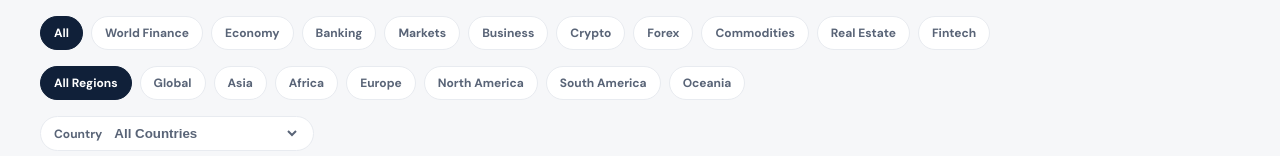
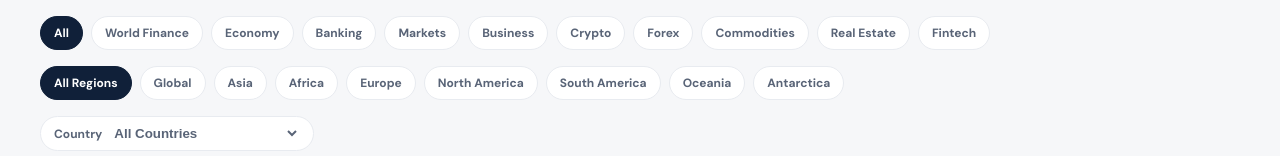
Before and after one commit to nkk872/finance-world, a Next.js app: page / in a window 1280 px wide. Shown: the part 1138-1294 px from the top of the page. Built offline with nearby package versions, Linux system fonts and the light colour scheme; no server answers.

Commit message:
Add Antarctica to continent news filters

```diff
--- a/app/page.tsx
+++ b/app/page.tsx
@@ -7,7 +7,7 @@ import { WORLD_COUNTRIES } from "../lib/countries";
 
 type Article = { title:string; url:string; domain:string; publishedAt:string; image:string|null; summary:string; category:string; provider:string; region?:string; country?:string };
 const categories=["All","World Finance","Economy","Banking","Markets","Business","Crypto","Forex","Commodities","Real Estate","Fintech"];
-const regions=["All Regions","Global","Asia","Africa","Europe","North America","South America","Oceania"];
+const regions=["All Regions","Global","Asia","Africa","Europe","North America","South America","Oceania","Antarctica"];
 const countries=["All Countries",...WORLD_COUNTRIES.map(country=>country.name)];
 function formatDate(value:string){if(!value)return "Recently";const d=new Date(value);return Number.isNaN(d.getTime())?value:d.toLocaleString("en",{dateStyle:"medium",timeStyle:"short",timeZone:"UTC"})+" UTC";}
 function categoryImage(category:string){
```
